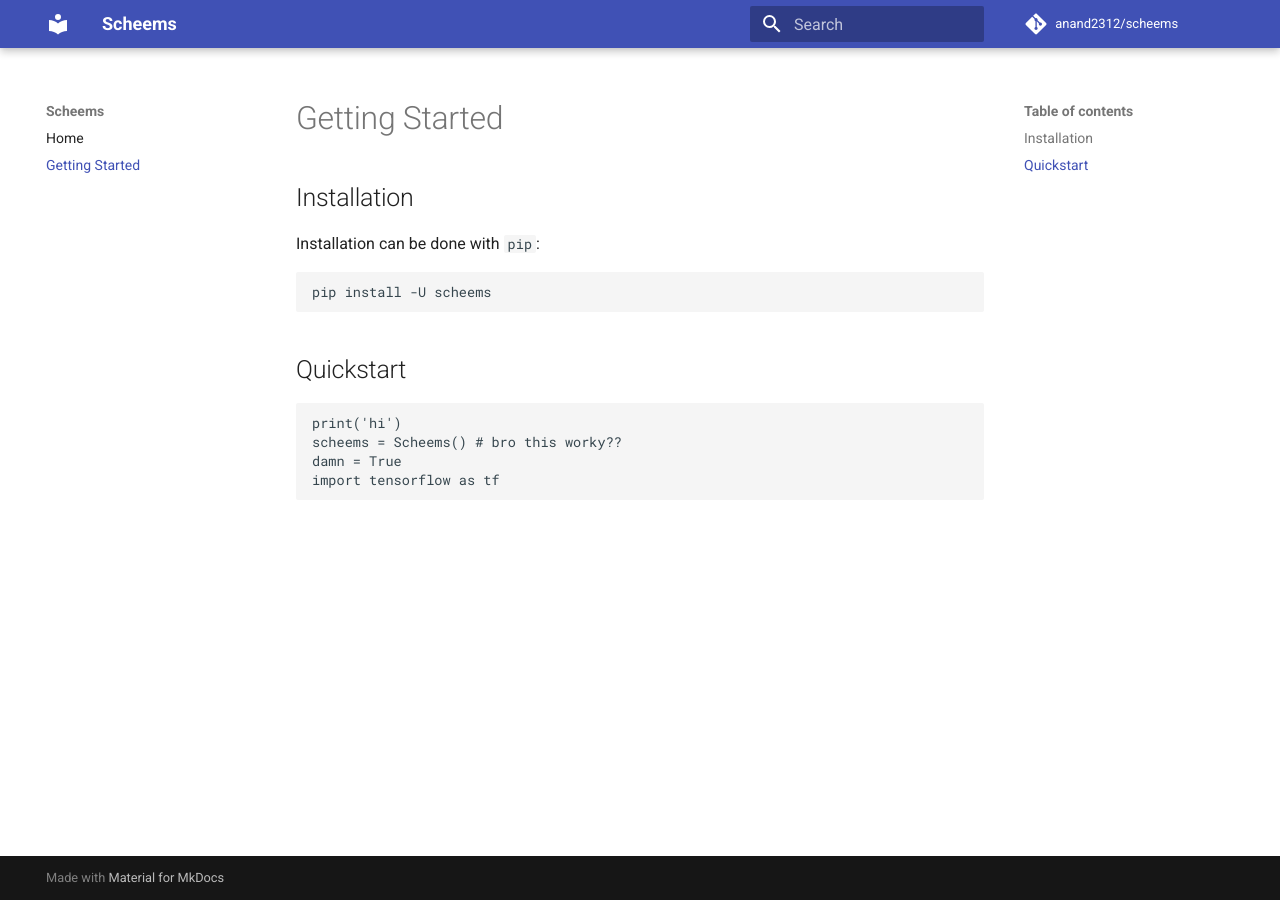
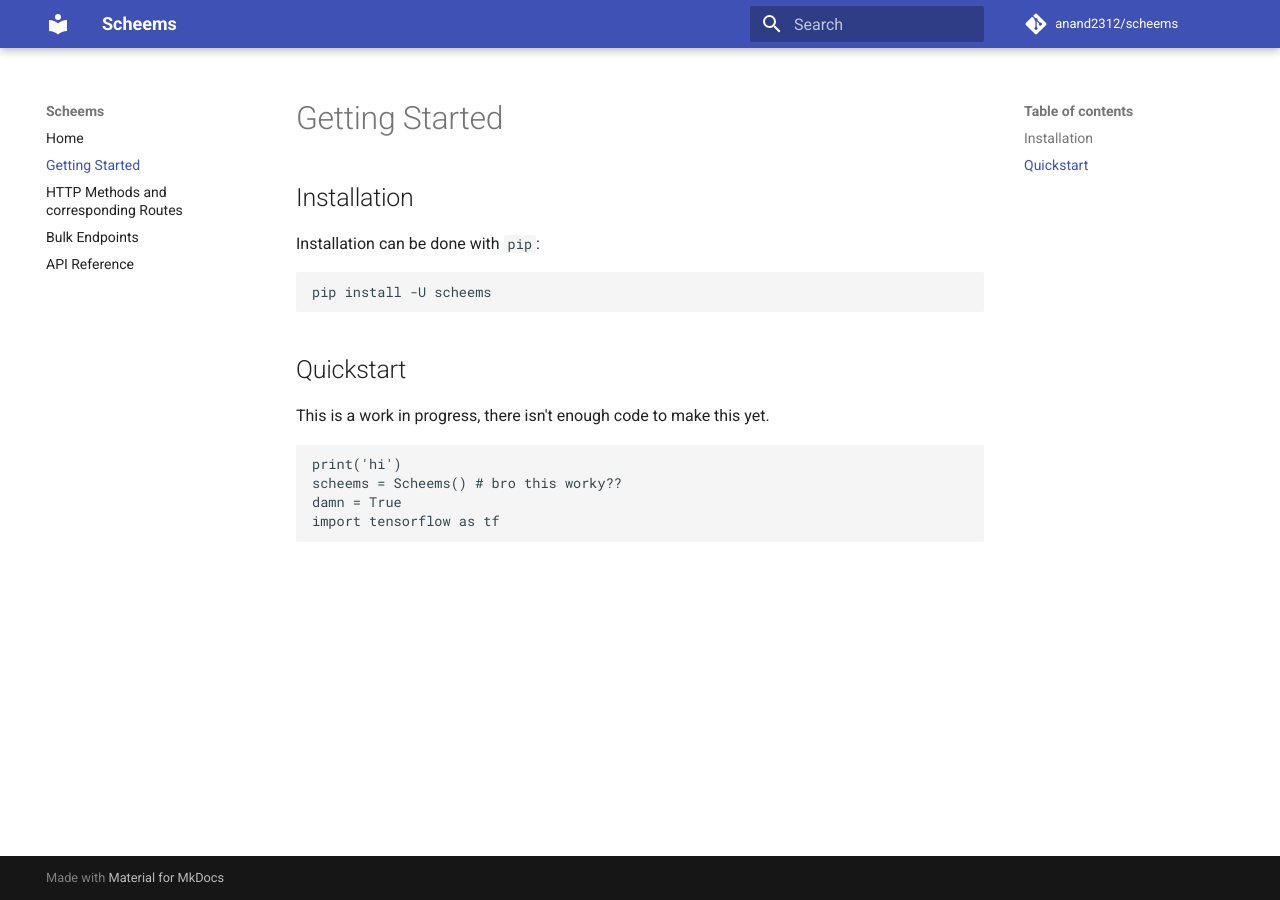
Before and after one commit to anand2312/scheems, an MkDocs documentation site: the page built from docs/getting_started.md, in a window 1280 px wide. Built offline with MkDocs 1.6.1 and Material for MkDocs 9.7.7, drawn with Linux system fonts in a browser that asks for light colours; comment, search, counter and statistics services are not loaded.

Commit message:
docs: write some more docs

````diff
--- a/docs/getting_started.md
+++ b/docs/getting_started.md
@@ -9,7 +9,9 @@ pip install -U scheems
 
 ## Quickstart
 
-```py
+This is a work in progress, there isn't enough code to make this yet.
+
+```python
 print('hi')
 scheems = Scheems() # bro this worky??
 damn = True
--- a/mkdocs.yml
+++ b/mkdocs.yml
@@ -11,11 +11,17 @@ edit_uri: edit/main/docs/
 nav:
   - Home: index.md
   - Getting Started: getting_started.md
+  - HTTP Methods and corresponding Routes: http_methods.md
+  - Bulk Endpoints: bulk_endpoints.md
+  - API Reference: api_reference.md
 
 plugins:
 - search
 - mkdocstrings
 
-
 markdown_extensions:
   - admonition
+  - toc:
+      permalink: "#"
+  - pymdownx.tabbed
+  - pymdownx.highlight
````
Also changed, not shown: docs/api_reference.md (added, +12 -0 lines), docs/http_methods.md (added, +36 -0 lines), docs/bulk_endpoints.md (added), 1 other file.
